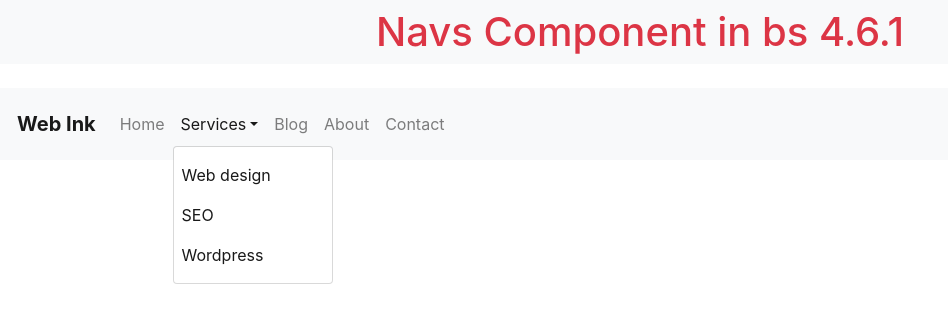
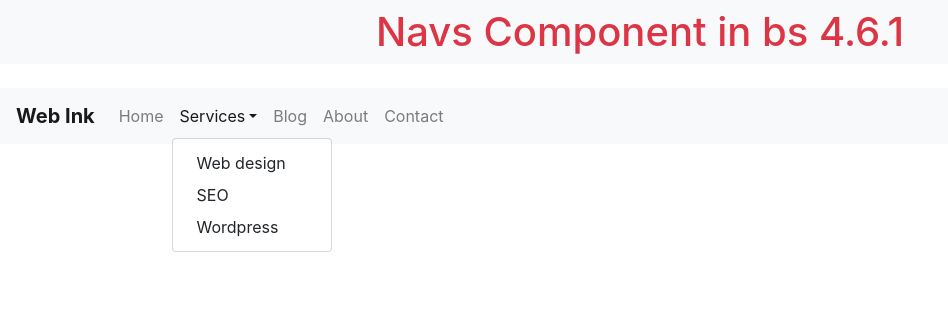
Before and after one commit to hmolhem/HTML-CSS-Bootstap-Course, a plain HTML site: page Bootstrap/Bootstarp-test/NavbarComponet-03.html in a window 1280 px wide. Both pictures are taken after a click on the button "Services". Shown: the whole page, without its empty margins (0-948 px from the left). Drawn offline with nearby package versions, Linux system fonts and the light colour scheme.

Commit message:
Chnage some problems in previous commit

```diff
--- a/Bootstrap/Bootstarp-test/NavbarComponet-03.html
+++ b/Bootstrap/Bootstarp-test/NavbarComponet-03.html
@@ -16,22 +16,21 @@
     <h1 class="bg-light text-center p-2 text-danger mb-4">Navs Component in bs 4.6.1</h1>
 
     <nav class="navbar navbar-expand-lg navbar-light bg-light">
-        <nav class="navbar navbar-expand-lg navbar-light bg-light">
-            <div class="cantainer">
-                <div class="row">
         <a class="navbar-brand font-weight-bold" href="#">Web Ink</a>
-                    <button class="navbar-toggler" type="button" data-toggle="collapse" data-target="#navbarNav" aria-controls="navbarNav" aria-expanded="false" aria-label="Toggle navigation">
+        <button class="navbar-toggler" type="button" data-toggle="collapse" data-target="#navbarNav"
+            aria-controls="navbarNav" aria-expanded="false" aria-label="Toggle navigation">
             <span class="navbar-toggler-icon"></span>
         </button>
         <div class="collapse navbar-collapse" id="navbarNav">
             <ul class="navbar-nav">
                 <li class="nav-item"><a href="" class="nav-link">Home <span class="sr-only">(current)</span></a></li>
                 <li class="nav-item dropdown">
-                                <a href="" class="nav-link dropdown-toggle" data-toggle="dropdown" role="button" aria-expanded="flase" id="mydropdownlinke">Services</a>
+                    <a href="" class="nav-link dropdown-toggle" data-toggle="dropdown" role="button"
+                        aria-expanded="false" id="mydropdownlinke">Services</a>
                     <div class="dropdown-menu" aria-labelledby="mydropdownlinke">
-                                    <a href="" class="nav-link">Web design</a>
-                                    <a href="" class="nav-link">SEO</a>
-                                    <a href="" class="nav-link">Wordpress</a>
+                        <a href="" class="dropdown-item">Web design</a>
+                        <a href="" class="dropdown-item">SEO</a>
+                        <a href="" class="dropdown-item">Wordpress</a>
                     </div>
                 </li>
                 <li class="nav-item"><a href="" class="nav-link">Blog</a></li>
@@ -39,9 +38,6 @@
                 <li class="nav-item"><a href="" class="nav-link">Contact</a></li>
             </ul>
         </div>
-                </div>
-            </div>
-          </nav>
     </nav>
 
 
```
Also changed, not shown: Bootstrap/Bootstarp-test/NavbarComponet-01.html (+1 -0 lines), Bootstrap/Bootstarp-test/NavbarComponet-02.html (+8 -8 lines). Lines whose indentation alone changed are shown as unchanged.
